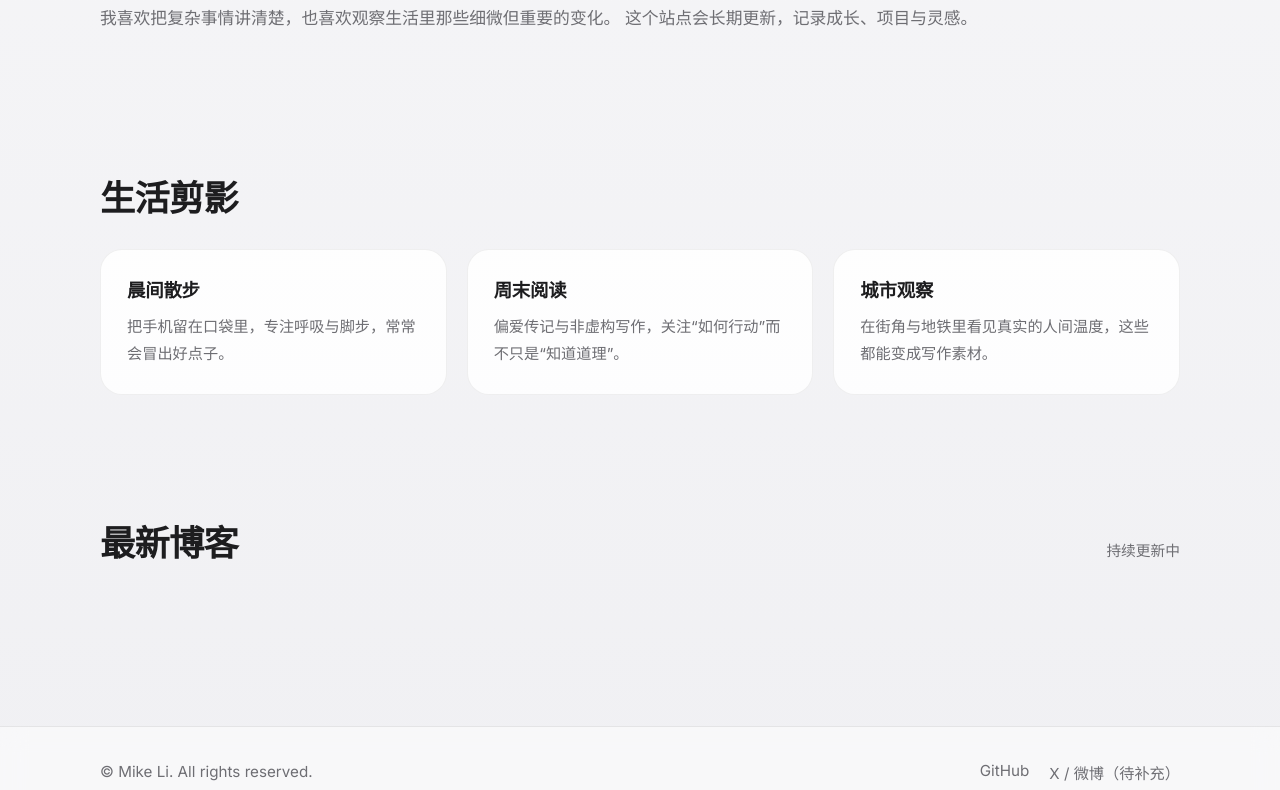
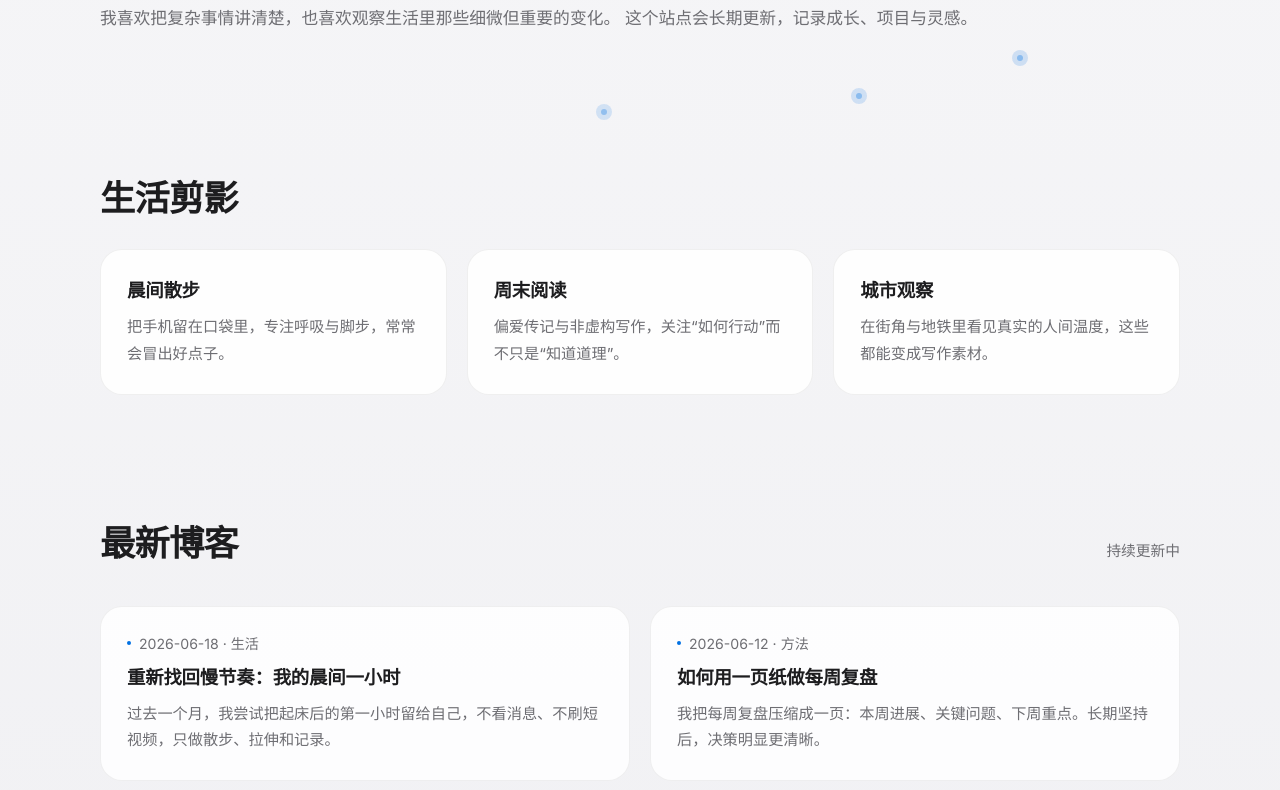
Before and after one commit to ElonMikeLi/my-website, a plain HTML site: page index.html in a window 1280 px wide. Shown: the part 636-1426 px from the top of the page. Drawn offline with Linux system fonts and the light colour scheme.

Commit message:
feat: 美化页面
Co-authored-by: traeagent <traeagent@users.noreply.github.com>

```diff
--- a/script.js
+++ b/script.js
@@ -18,7 +18,7 @@ const posts = [
     date: "2026-06-05",
     tag: "随笔",
     excerpt:
-      "跑步时我意识到，很多焦虑来自"想太多做太少"。先跑出第一公里，答案往往会在路上出现。",
+      "跑步时我意识到，很多焦虑来自\"想太多做太少\"。先跑出第一公里，答案往往会在路上出现。",
   },
   {
     title: "我的个人网站第一版上线清单",
@@ -209,9 +209,16 @@ function setupSmoothScroll() {
 }
 
 function initInteractiveEffects() {
+  console.log("Initializing interactive effects...");
+
   createParticles();
+  console.log("Particles created");
+
   updateCursorGlow();
+  console.log("Cursor glow started");
+
   updateParallax();
+  console.log("Parallax started");
 
   document.addEventListener("mousemove", handleMouseMove, { passive: true });
   document.addEventListener("mouseleave", handleMouseLeave);
@@ -229,11 +236,16 @@ function initInteractiveEffects() {
       card.style.setProperty("--mouse-y", `${y}px`);
     });
   });
+
+  console.log("Interactive effects initialized!");
 }
 
+document.addEventListener('DOMContentLoaded', () => {
+  console.log("DOM loaded, initializing app...");
   renderPosts();
   setupMenu();
   setupScrollEffect();
   setupSmoothScroll();
   setYear();
   initInteractiveEffects();
+});
--- a/styles.css
+++ b/styles.css
@@ -33,15 +33,14 @@ body {
 
 .cursor-glow {
   position: fixed;
-  width: 400px;
-  height: 400px;
-  background: radial-gradient(circle at center, rgba(0, 113, 227, 0.12) 0%, transparent 70%);
+  width: 500px;
+  height: 500px;
+  background: radial-gradient(circle at center, rgba(0, 113, 227, 0.18) 0%, rgba(0, 113, 227, 0.05) 40%, transparent 70%);
   border-radius: 50%;
   pointer-events: none;
   z-index: 9999;
   transform: translate(-50%, -50%);
   transition: opacity 0.3s ease;
-  mix-blend-mode: screen;
 }
 
 .cursor-glow.hidden {
@@ -61,12 +60,12 @@ body {
 
 .particle {
   position: absolute;
-  width: 4px;
-  height: 4px;
-  background: rgba(0, 113, 227, 0.4);
+  width: 6px;
+  height: 6px;
+  background: rgba(0, 113, 227, 0.6);
   border-radius: 50%;
   pointer-events: none;
-  transition: transform 0.8s ease-out, opacity 0.8s ease-out;
+  transition: transform 0.6s ease-out, opacity 0.6s ease-out;
 }
 
 .particle::before {
@@ -75,9 +74,9 @@ body {
   top: 50%;
   left: 50%;
   transform: translate(-50%, -50%);
-  width: 12px;
-  height: 12px;
-  background: rgba(0, 113, 227, 0.15);
+  width: 16px;
+  height: 16px;
+  background: rgba(0, 113, 227, 0.25);
   border-radius: 50%;
 }
 
```
Lines whose indentation alone changed are shown as unchanged.
